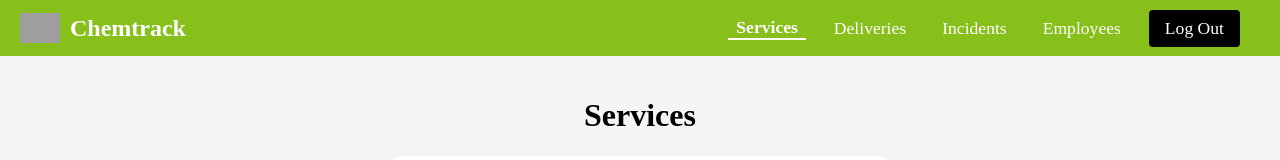
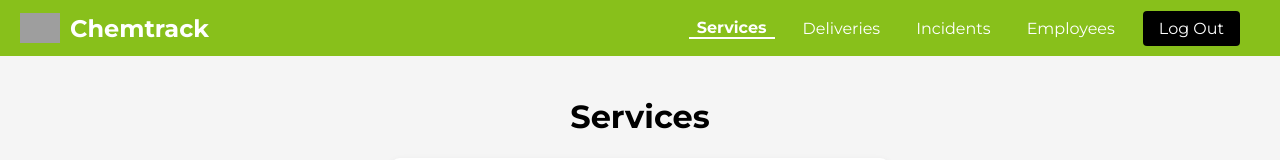
Before and after one commit to Chemtrack-Grupo4/chemtrack-webapp, an Angular app: page /services in a window 1280 px wide. Shown: the top 160 px of the page. Built offline with nearby package versions, Linux system fonts and the light colour scheme; no server answers; grey boxes are pictures that could not be loaded.

Commit message:
feat: Update font family

```diff
--- a/src/app/shared/components/toolbar/toolbar.component.css
+++ b/src/app/shared/components/toolbar/toolbar.component.css
@@ -30,7 +30,7 @@
 nav a {
   color: white;
   text-decoration: none;
-  font-size: 1.1em;
+  font-size: 1em;
   margin-right: 20px;
 }
 
--- a/src/styles.css
+++ b/src/styles.css
@@ -1,4 +1,5 @@
 /* styles.css */
+@import url('https://fonts.googleapis.com/css2?family=Montserrat:ital,wght@0,100..900;1,100..900&display=swap');
 .mat-dialog-container {
   display: flex;
   align-items: center;
@@ -11,6 +12,7 @@
   height: 100%;
   overflow: hidden;
   margin: 0;
+  font-family: "Montserrat", sans-serif;
 }
 
 /* Global styles for search bar */
```
